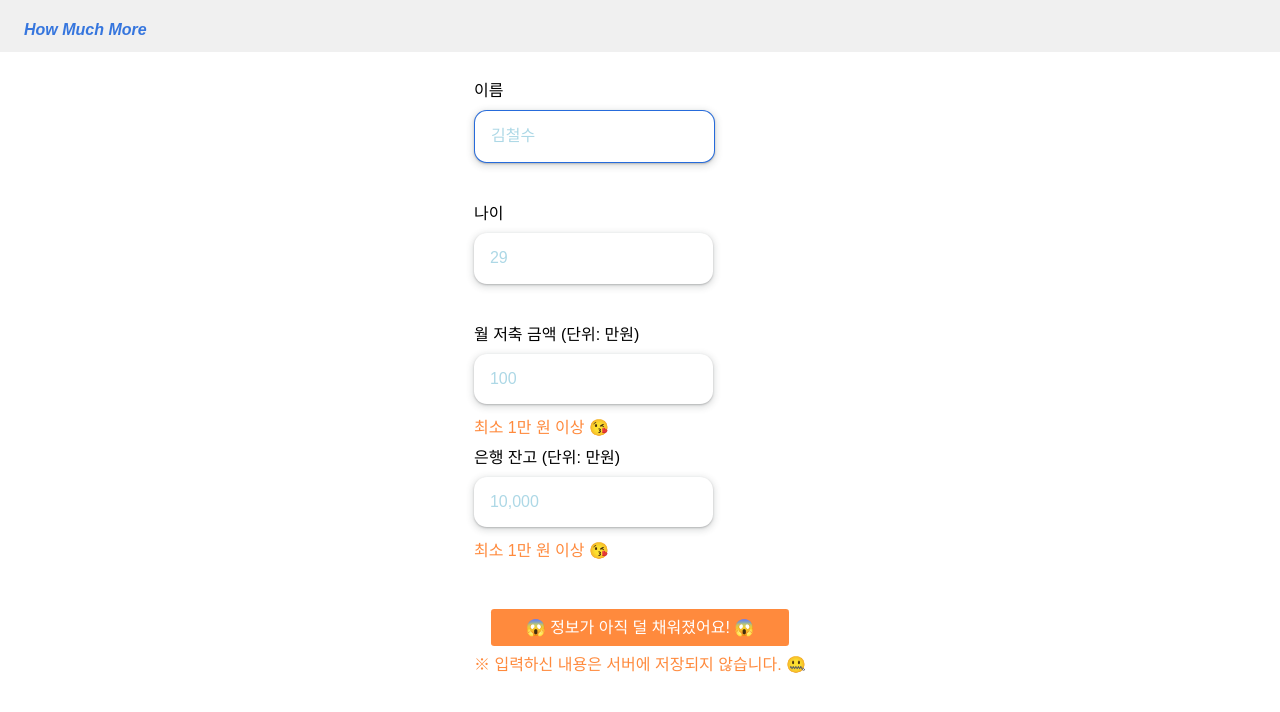
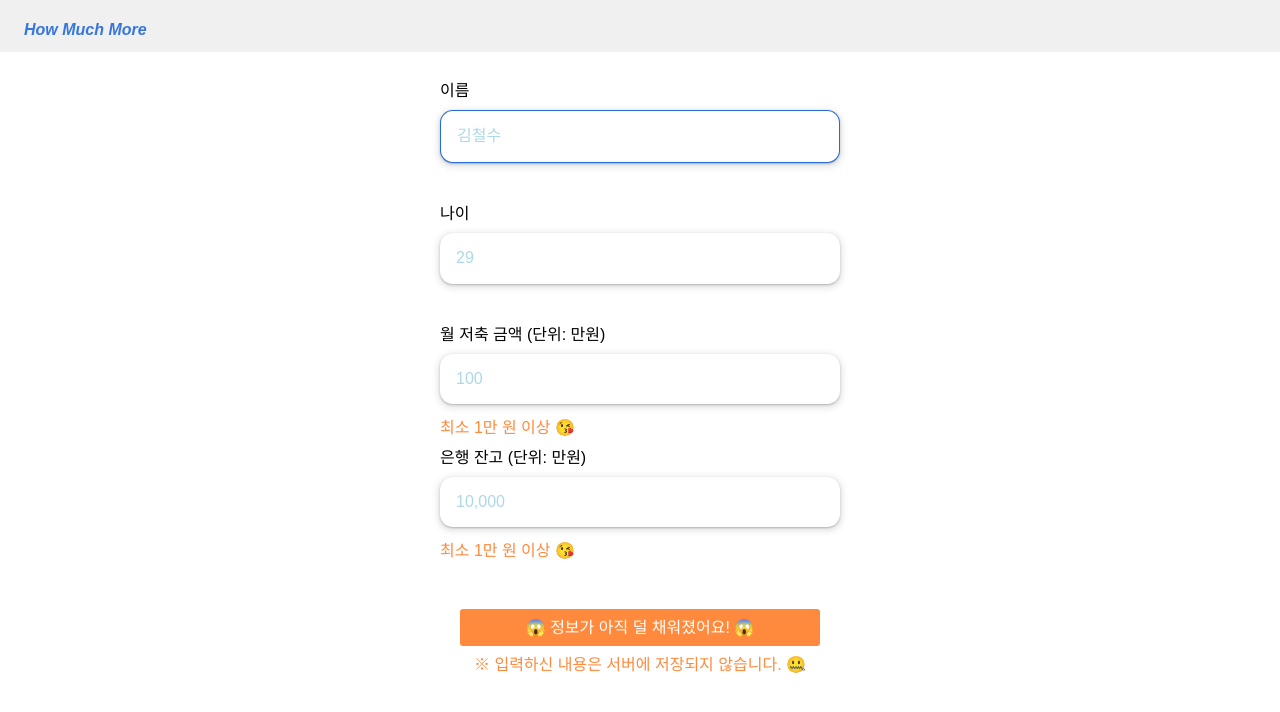
Before and after one commit to CodeSoom/HowMuchMore, a React app: page /profile in a window 1280 px wide. Shown: the top 712 px of the page. Built offline with nearby package versions, Linux system fonts and the light colour scheme; a web font is replaced by a local one.

Commit message:
UIUX 💄: Set fixed width on form

```diff
--- a/src/commons/Fields/TextField.jsx
+++ b/src/commons/Fields/TextField.jsx
@@ -23,6 +23,7 @@ const Label = styled.label({
 });
 
 const Input = styled.input({
+  width: '100%',
   padding: '1rem',
 
   outline: 'none',
--- a/src/pages/NewProfile/NewProfile.jsx
+++ b/src/pages/NewProfile/NewProfile.jsx
@@ -20,6 +20,8 @@ const Layout = styled.div({
 });
 
 const Form = styled.form({
+  width: '400px',
+
   '& button': {
     width: '80%',
     display: 'block',
```
